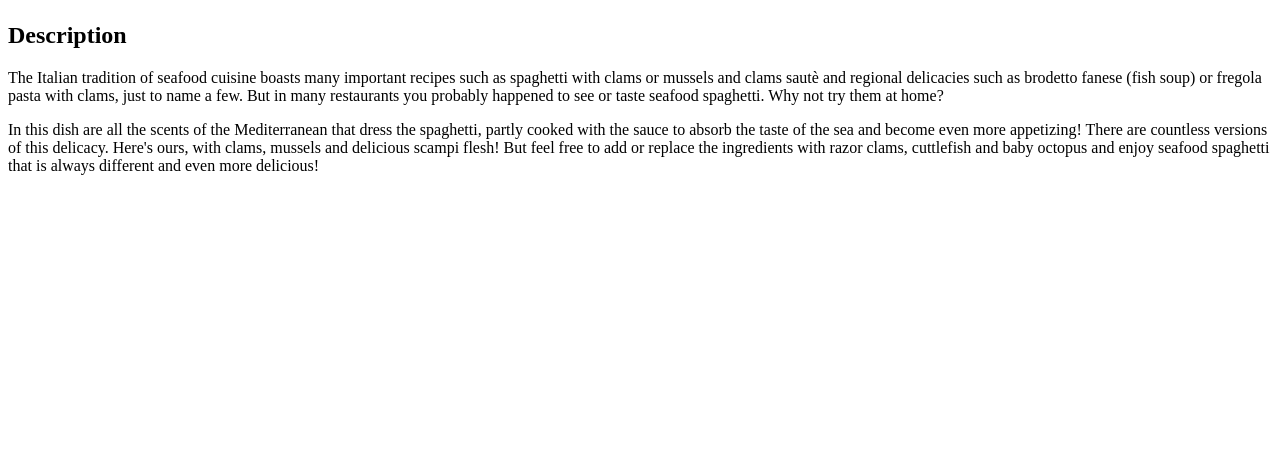
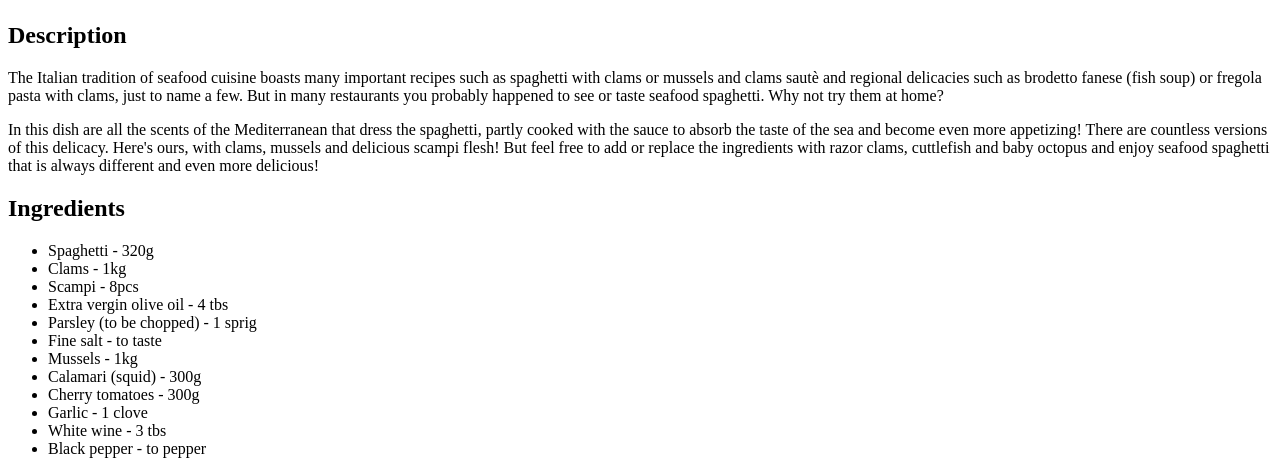
Before and after one commit to SergiuMDev/odin-recipes, a plain HTML site: page recipes/spaghettialloscoglio.html in a window 1280 px wide. Shown: the part 439-913 px from the top of the page. Before the commit the page ends 800 px from the top, so only its background shows below. Drawn offline with Linux system fonts and the light colour scheme.

Commit message:
Added ingridients for every receipts

```diff
--- a/recipes/spaghettialloscoglio.html
+++ b/recipes/spaghettialloscoglio.html
@@ -15,5 +15,20 @@
         <p>
             In this dish are all the scents of the Mediterranean that dress the spaghetti, partly cooked with the sauce to absorb the taste of the sea and become even more appetizing! There are countless versions of this delicacy. Here's ours, with clams, mussels and delicious scampi flesh! But feel free to add or replace the ingredients with razor clams, cuttlefish and baby octopus and enjoy seafood spaghetti that is always different and even more delicious!
         </p>
+    <h2>Ingredients</h2>
+        <ul>
+            <li>Spaghetti - 320g</li>
+            <li>Clams - 1kg</li>
+            <li>Scampi - 8pcs</li>
+            <li>Extra vergin olive oil - 4 tbs</li>
+            <li>Parsley (to be chopped) - 1 sprig</li>
+            <li>Fine salt - to taste</li>
+            <li>Mussels - 1kg</li>
+            <li>Calamari (squid) - 300g</li>
+            <li>Cherry tomatoes - 300g</li>
+            <li>Garlic - 1 clove</li>
+            <li>White wine - 3 tbs</li>
+            <li>Black pepper - to pepper</li>
+        </ul>
 </body>
 </html>
```
Also changed, not shown: recipes/rossicciapizza.html (+13 -4 lines), recipes/shashlik.html (+7 -1 lines).
